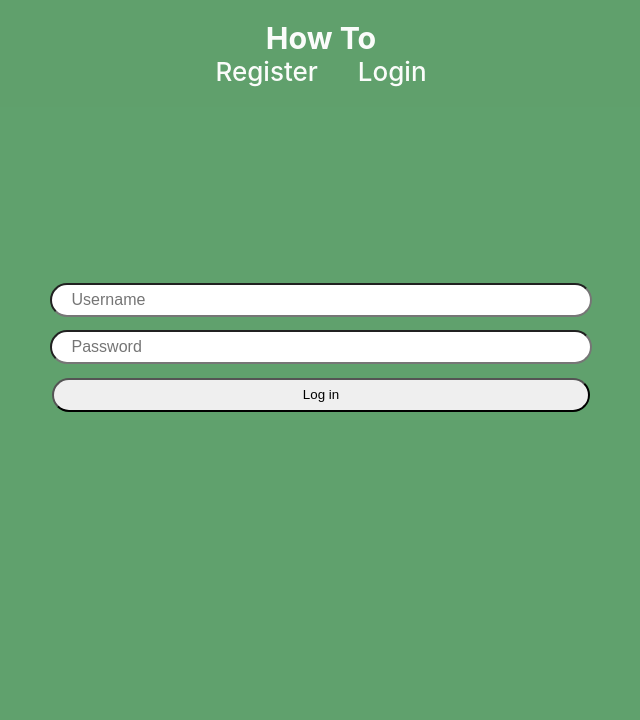
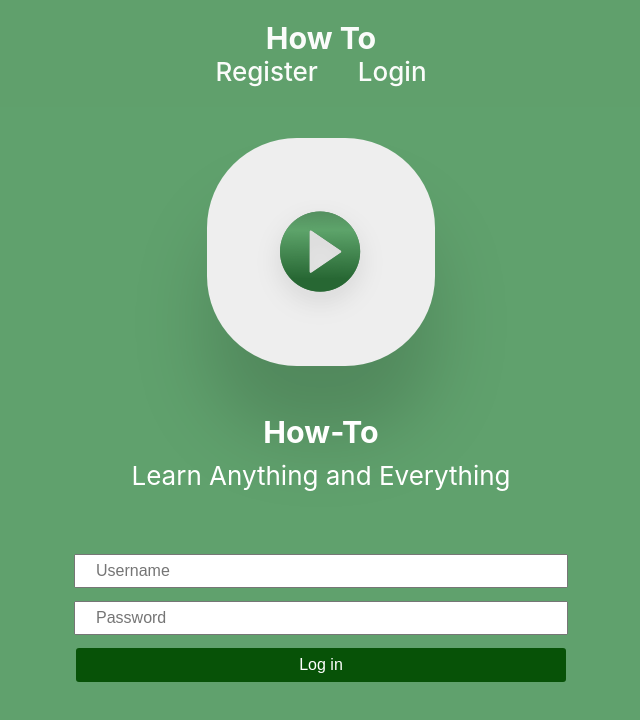
Before and after one commit to bw-how-to/how-to-FE, a React (Create React App) app in the folder how-to/: page /login in a window 1280 px wide. Shown: the top 720 px of the page, without its empty margins (319-959 px from the left). Built offline with nearby package versions, Linux system fonts and the light colour scheme.

Commit message:
updated styles

```diff
--- a/how-to/src/components/Guides/Guides.scss
+++ b/how-to/src/components/Guides/Guides.scss
@@ -1,10 +1,11 @@
 .guides {
-    width: 90%;
+    width: 70%;
     margin-top: 140px;
     display: flex;
     flex-wrap: wrap;
     flex-direction: column;
     justify-content: center;
+    max-width: 700px;
 
     .feedGuide {
         // border: 1px solid lightblue;
--- a/how-to/src/components/Login/Login.js
+++ b/how-to/src/components/Login/Login.js
@@ -1,5 +1,6 @@
 import React from 'react'
-import { withRouter, Redirect } from 'react-router-dom'
+import * as reactRouterDom from 'react-router-dom'
+import  logo from '../../assets/Logo.png'
 import './Login.scss'
 
 class Login extends React.Component {
@@ -32,7 +33,12 @@ class Login extends React.Component {
         if (this.props.loggedIn === false ) {
             return (
                 <div className='signUpForm'>
-                    <form onSubmit={this.login}>
+                    <div className='logoContainer'>
+                    <img className='loginLogo' src={logo} />
+                    <h3>How-To</h3>
+                    <div className='subtitle'>Learn Anything and Everything</div>
+                    </div>
+                    <form className='form' onSubmit={this.login}>
                         <input
                             autoCapitalize="none"
                             type='text'
@@ -72,9 +78,9 @@ class Login extends React.Component {
             )
         }
         else if (this.props.loggedIn === true ){
-            return <Redirect to={'/guides'} />
+            return <reactRouterDom.Redirect to={'/guides'} />
         }
     }
 }
 
-export default withRouter(Login)
+export default reactRouterDom.withRouter(Login)
--- a/how-to/src/components/Login/Login.scss
+++ b/how-to/src/components/Login/Login.scss
@@ -9,6 +9,29 @@
     align-items: center;
     width: 80%;
 
+    .form {
+        width: 500px;
+    }
+
+    .logoContainer {
+        display: flex;
+        flex-wrap: wrap;
+        flex-direction: column;
+
+        .loginLogo {
+            margin-top: -150px;
+            align-self: center;
+        }
+
+        h3 {
+            margin-top: -100px;
+            margin-bottom: 10px;
+        }
+        .subtitle {
+            margin-bottom: 60px;
+        }
+    }
+
     .loginError {
         color: darkred;
         font-style: italic;
@@ -19,22 +42,26 @@
         width: 90%;
         height: 30px;
         margin-bottom: 10px;
-        border-radius: 20px;
+        // border-radius: 20px;
         padding: 0 20px;
 
 
         &:focus {
             outline: none;
-            border: 2px solid darkgreen;
+            border-bottom: 2px solid darkgreen;
         }
 
     }
 
     button {
+        border: none;
+        font-size: 16px;
+        color: white;
         height: 34px;
         width: calc(90% + 40px);
         margin-bottom: 10px;
-        border-radius: 20px;
+        border-radius: 3px;
+        background-color: rgb(7, 82, 7);
 
         &:focus {
             outline: none;
--- a/how-to/src/components/Login/SignUp.js
+++ b/how-to/src/components/Login/SignUp.js
@@ -1,5 +1,6 @@
 import React from 'react'
 import { Redirect } from 'react-router-dom'
+import  logo from '../../assets/Logo.png'
 import './Login.scss'
 
 export default class SignUp extends React.Component {
@@ -43,7 +44,12 @@ export default class SignUp extends React.Component {
         if (this.props.loggedIn === false ) {
             return (
                 <div className='signUpForm'>
-                    <form onSubmit={this.signUp}>
+                    <div className='logoContainer'>
+                    <img className='loginLogo' src={logo} />
+                    <h3>How-To</h3>
+                    <div className='subtitle'>Learn Anything and Everything</div>
+                    </div>
+                    <form className='form' onSubmit={this.signUp}>
                         <input
                             autoCapitalize="none"
                             type='text'
```
Also changed, not shown: how-to/src/assets/Logo.png (added).
